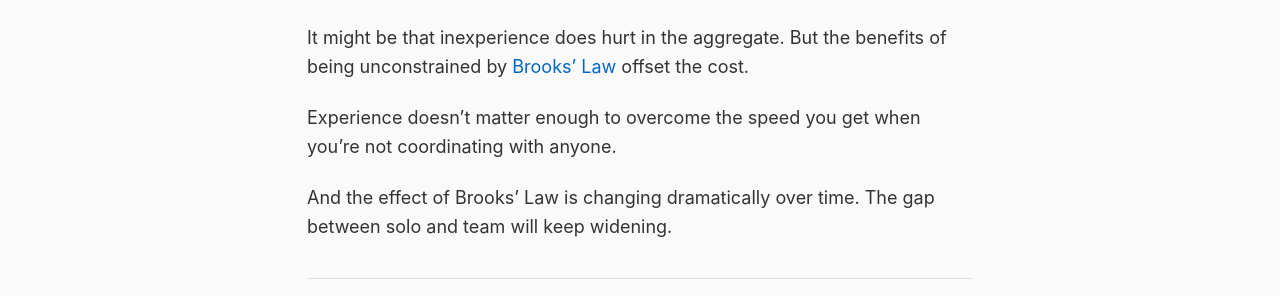
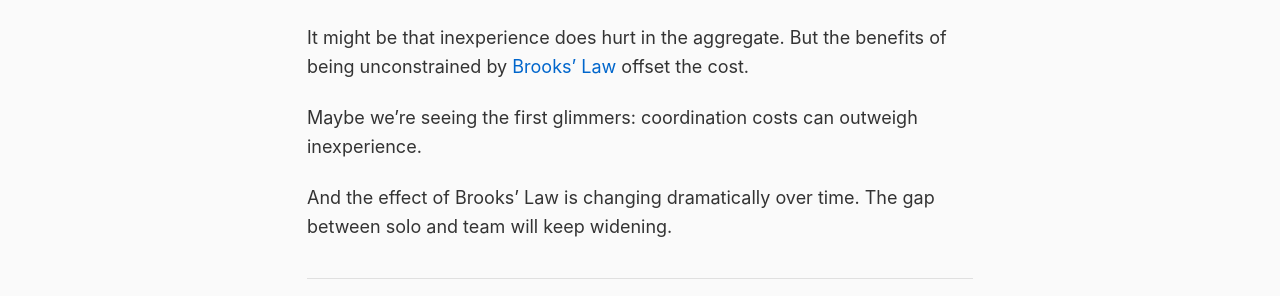
Before and after one commit to rob137/rob137.github.io, a Jekyll site: the page built from _posts/2026-01-05-parachute.md, in a window 1280 px wide. Shown: the part 1823-2119 px from the top of the page. Built offline with Jekyll 4.4.1, drawn with Linux system fonts in a browser that asks for light colours.

Commit message:
Soften inexperience claim, fix Aiming Off publish time

```diff
--- a/_posts/2026-01-05-parachute.md
+++ b/_posts/2026-01-05-parachute.md
@@ -40,6 +40,6 @@ Here's the thing: if you throw a solo developer at a project with nothing but a
 
 It might be that inexperience does hurt in the aggregate. But the benefits of being unconstrained by [Brooks' Law](https://en.wikipedia.org/wiki/Brooks%27s_law) offset the cost.
 
-Experience doesn't matter enough to overcome the speed you get when you're not coordinating with anyone.
+Maybe we're seeing the first glimmers: coordination costs can outweigh inexperience.
 
 And the effect of Brooks' Law is changing dramatically over time. The gap between solo and team will keep widening.
```
Also changed, not shown: _posts/2026-01-05-aiming-off.md (+1 -1 lines).
